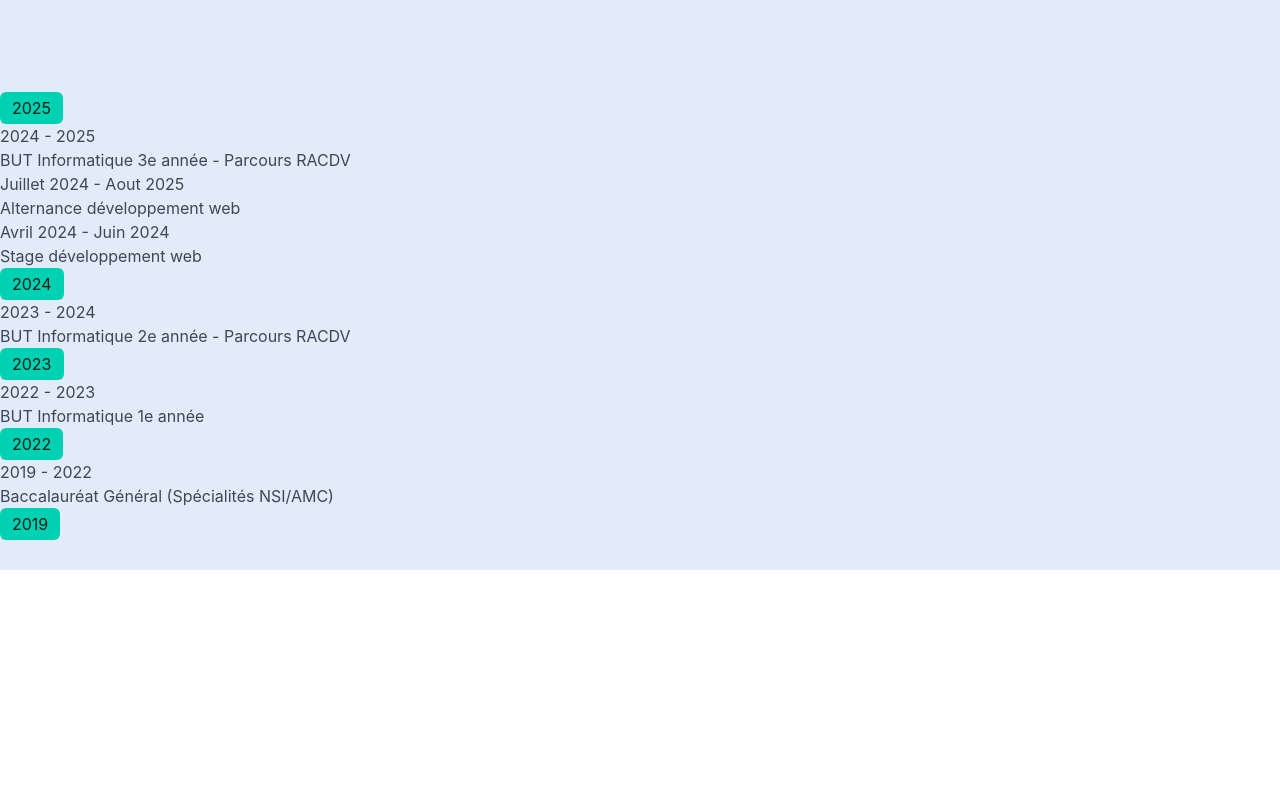
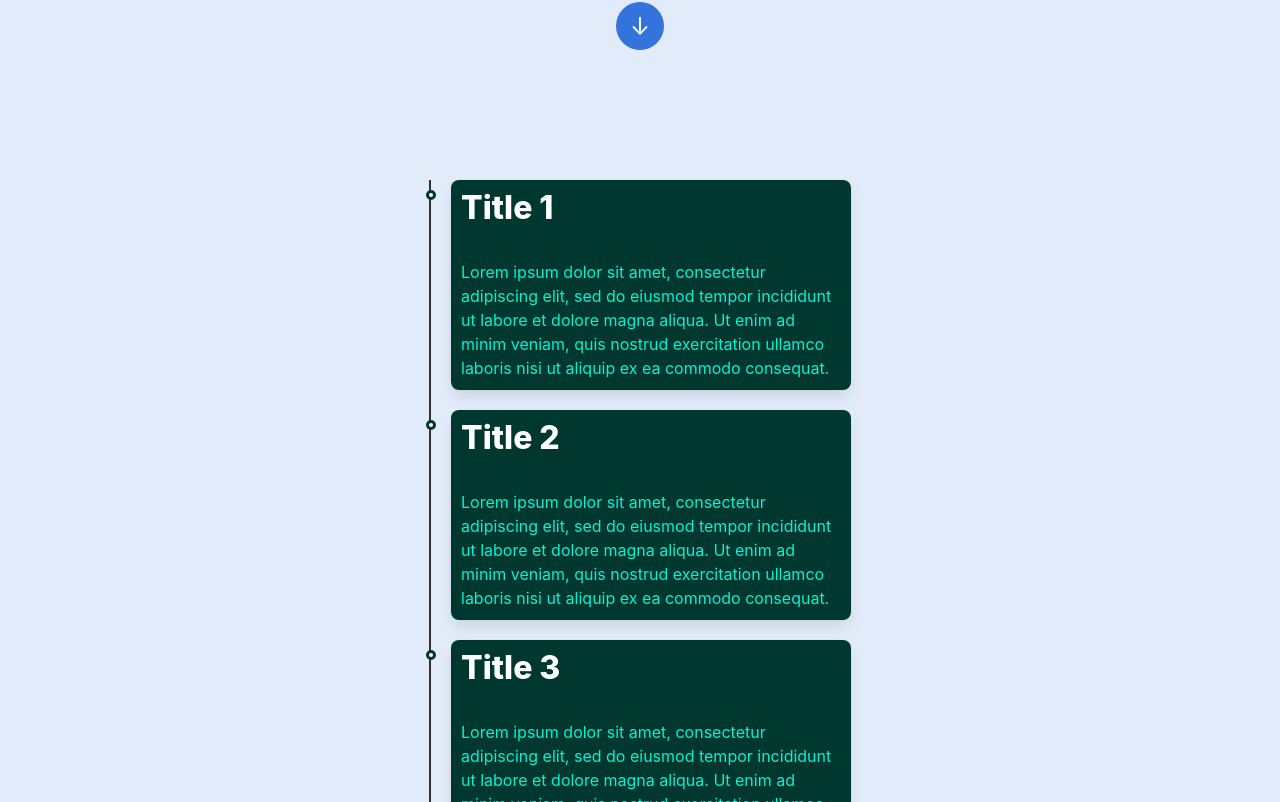
Before and after one commit to ivelter/portfolio, a Vue app: page /home in a window 1280 px wide. Shown: the part 718-1520 px from the top of the page. Before the commit the page ends 1288 px from the top, so only its background shows below. Built offline with nearby package versions, Linux system fonts and the light colour scheme.

Commit message:
🎨Add: Scroll button + fix timeline

```diff
--- a/package.json
+++ b/package.json
@@ -11,7 +11,7 @@
     "type-check": "vue-tsc --build",
     "lint": "eslint . --fix",
     "format": "prettier --write src/",
-    "deploy": "git subtree push --prefix dist origin gh-pages"
+    "deploy": "npm run build && git add dist/* && git commit -m \"🛠️New build\" && git push && git subtree push --prefix dist origin gh-pages"
   },
   "dependencies": {
     "vue": "^3.5.13",
--- a/src/components/TimelineEducation.vue
+++ b/src/components/TimelineEducation.vue
@@ -2,77 +2,168 @@
 </script>
 
 <template>
-  <div class="timeline">
-    <header class="timeline-header">
-      <span class="tag is-medium is-primary">2025</span>
-    </header>
-
-    <div class="timeline-item">
-      <div class="timeline-marker"></div>
-      <div class="timeline-content">
-        <p class="heading">2024 - 2025</p>
-        <p>BUT Informatique 3e année - Parcours RACDV</p>
+  <div id="timeline-container">
+    <div class="timeline">
+      <div class="outer">
+        <div class="card">
+          <div class="info">
+            <h3 class="title">Title 1</h3>
+            <p>Lorem ipsum dolor sit amet, consectetur adipiscing elit, sed do eiusmod tempor incididunt ut labore et dolore magna aliqua. Ut enim ad minim veniam, quis nostrud exercitation ullamco laboris nisi ut aliquip ex ea commodo consequat. </p>
+          </div>
+        </div>
+        <div class="card">
+          <div class="info">
+            <h3 class="title">Title 2</h3>
+            <p>Lorem ipsum dolor sit amet, consectetur adipiscing elit, sed do eiusmod tempor incididunt ut labore et dolore magna aliqua. Ut enim ad minim veniam, quis nostrud exercitation ullamco laboris nisi ut aliquip ex ea commodo consequat. </p>
+          </div>
+        </div>
+        <div class="card">
+          <div class="info">
+            <h3 class="title">Title 3</h3>
+            <p>Lorem ipsum dolor sit amet, consectetur adipiscing elit, sed do eiusmod tempor incididunt ut labore et dolore magna aliqua. Ut enim ad minim veniam, quis nostrud exercitation ullamco laboris nisi ut aliquip ex ea commodo consequat. </p>
+          </div>
+        </div>
+        <div class="card">
+          <div class="info">
+            <h3 class="title">Title 4</h3>
+            <p>Lorem ipsum dolor sit amet, consectetur adipiscing elit, sed do eiusmod tempor incididunt ut labore et dolore magna aliqua. Ut enim ad minim veniam, quis nostrud exercitation ullamco laboris nisi ut aliquip ex ea commodo consequat. </p>
+          </div>
+        </div>
+        <div class="card">
+          <div class="info">
+            <h3 class="title">Title 5</h3>
+            <p>Lorem ipsum dolor sit amet, consectetur adipiscing elit, sed do eiusmod tempor incididunt ut labore et dolore magna aliqua. Ut enim ad minim veniam, quis nostrud exercitation ullamco laboris nisi ut aliquip ex ea commodo consequat. </p>
+          </div>
+        </div>
       </div>
     </div>
+  </div>
 
-    <div class="timeline-item">
-      <div class="timeline-marker"></div>
-      <div class="timeline-content">
-        <p class="heading">Juillet 2024 - Aout 2025</p>
-        <p>Alternance développement web</p>
-      </div>
-    </div>
+  <!--  <div class="">-->
+<!--    <header class="timeline-header">-->
+<!--      <span class="tag is-medium is-primary">2025</span>-->
+<!--    </header>-->
 
-    <div class="timeline-item">
-      <div class="timeline-marker"></div>
-      <div class="timeline-content">
-        <p class="heading">Avril 2024 - Juin 2024</p>
-        <p>Stage développement web</p>
-      </div>
-    </div>
+<!--    <div class="timeline-item">-->
+<!--      <div class="timeline-marker"></div>-->
+<!--      <div class="timeline-content">-->
+<!--        <p class="heading">2024 - 2025</p>-->
+<!--        <p>BUT Informatique 3e année - Parcours RACDV</p>-->
+<!--      </div>-->
+<!--    </div>-->
+
+<!--    <div class="timeline-item">-->
+<!--      <div class="timeline-marker"></div>-->
+<!--      <div class="timeline-content">-->
+<!--        <p class="heading">Juillet 2024 - Aout 2025</p>-->
+<!--        <p>Alternance développement web</p>-->
+<!--      </div>-->
+<!--    </div>-->
+
+<!--    <div class="timeline-item">-->
+<!--      <div class="timeline-marker"></div>-->
+<!--      <div class="timeline-content">-->
+<!--        <p class="heading">Avril 2024 - Juin 2024</p>-->
+<!--        <p>Stage développement web</p>-->
+<!--      </div>-->
+<!--    </div>-->
 
 
-    <header class="timeline-header">
-      <span class="tag is-medium is-primary">2024</span>
-    </header>
+<!--    <header class="timeline-header">-->
+<!--      <span class="tag is-medium is-primary">2024</span>-->
+<!--    </header>-->
 
-    <div class="timeline-item">
-      <div class="timeline-marker"></div>
-      <div class="timeline-content">
-        <p class="heading">2023 - 2024</p>
-        <p>BUT Informatique 2e année - Parcours RACDV</p>
-      </div>
-    </div>
+<!--    <div class="timeline-item">-->
+<!--      <div class="timeline-marker"></div>-->
+<!--      <div class="timeline-content">-->
+<!--        <p class="heading">2023 - 2024</p>-->
+<!--        <p>BUT Informatique 2e année - Parcours RACDV</p>-->
+<!--      </div>-->
+<!--    </div>-->
 
 
-    <header class="timeline-header">
-      <span class="tag is-medium is-primary">2023</span>
-    </header>
+<!--    <header class="timeline-header">-->
+<!--      <span class="tag is-medium is-primary">2023</span>-->
+<!--    </header>-->
 
-    <div class="timeline-item">
-      <div class="timeline-marker"></div>
-      <div class="timeline-content">
-        <p class="heading">2022 - 2023</p>
-        <p>BUT Informatique 1e année</p>
-      </div>
-    </div>
+<!--    <div class="timeline-item">-->
+<!--      <div class="timeline-marker"></div>-->
+<!--      <div class="timeline-content">-->
+<!--        <p class="heading">2022 - 2023</p>-->
+<!--        <p>BUT Informatique 1e année</p>-->
+<!--      </div>-->
+<!--    </div>-->
 
 
-    <header class="timeline-header">
-      <span class="tag is-medium is-primary">2022</span>
-    </header>
+<!--    <header class="timeline-header">-->
+<!--      <span class="tag is-medium is-primary">2022</span>-->
+<!--    </header>-->
 
-    <div class="timeline-item">
-      <div class="timeline-marker"></div>
-      <div class="timeline-content">
-        <p class="heading">2019 - 2022</p>
-        <p>Baccalauréat Général (Spécialités NSI/AMC)</p>
-      </div>
-    </div>
+<!--    <div class="timeline-item">-->
+<!--      <div class="timeline-marker"></div>-->
+<!--      <div class="timeline-content">-->
+<!--        <p class="heading">2019 - 2022</p>-->
+<!--        <p>Baccalauréat Général (Spécialités NSI/AMC)</p>-->
+<!--      </div>-->
+<!--    </div>-->
 
 
-    <div class="timeline-header">
-      <span class="tag is-medium is-primary">2019</span>
-    </div>
-  </div>
+<!--    <div class="timeline-header">-->
+<!--      <span class="tag is-medium is-primary">2019</span>-->
+<!--    </div>-->
+<!--  </div>-->
 </template>
+
+<style scoped>
+#timeline-container {
+  display: flex;
+  justify-content: center;
+}
+
+/* Timeline Container */
+.timeline {
+  margin: 20px auto;
+  padding: 20px;
+}
+
+/* Outer Layer with the timeline border */
+.outer {
+  border-left: 2px solid #333;
+}
+
+/* Card container */
+.card {
+  position: relative;
+  margin: 0 0 20px 20px;
+  padding: 10px;
+  background: #003830;
+  color: #05f3d0;
+  border-radius: 8px;
+  max-width: 400px;
+}
+
+/* Information about the timeline */
+.info {
+  display: flex;
+  flex-direction: column;
+  gap: 10px;
+}
+
+/* Title of the card */
+.title {
+  color: white;
+  position: relative;
+}
+
+/* Timeline dot  */
+.title::before {
+  content: "";
+  position: absolute;
+  width: 10px;
+  height: 10px;
+  background: white;
+  border-radius: 999px;
+  left: -35px;
+  border: 3px solid #003830;
+}
+</style>
--- a/src/views/MainPage.vue
+++ b/src/views/MainPage.vue
@@ -1,18 +1,31 @@
 <script setup lang="ts">
 import TimelineEducation from '@/components/TimelineEducation.vue'
+
+function scrollToSection(section: string) {
+  const nextSection = document.getElementById(section);
+  if (nextSection) {
+    nextSection.scrollIntoView({ behavior: "smooth" });
+  }
+}
 </script>
 
 <template>
   <section class="hero is-fullheight fullwidth">
     <div class="hero-body">
-      <div class="">
+      <div>
         <p class="title">Portfolio</p>
         <p class="subtitle">Bienvenue sur mon portfolio</p>
+      </div>
+
+      <div class="jump-button-container">
+        <button class="jump-button" @click="scrollToSection('timeline-edu')">
+          ↓
+        </button>
       </div>
     </div>
   </section>
 
-  <div class="fullwidth">
+  <div id="timeline-edu" class="fullwidth pt-6">
     <TimelineEducation />
   </div>
 </template>
@@ -22,4 +35,28 @@ import TimelineEducation from '@/components/TimelineEducation.vue'
   width: 100%;
   min-width: 10vw;
 }
+
+.jump-button-container {
+  position: absolute;
+  bottom: 2rem;
+  left: 50%;
+  transform: translateX(-50%);
+}
+
+.jump-button {
+  background-color: #3273dc;
+  color: #fff;
+  border: none;
+  border-radius: 50%;
+  width: 3rem;
+  height: 3rem;
+  font-size: 1.5rem;
+  cursor: pointer;
+  transition: transform 0.3s ease, background-color 0.3s ease;
+}
+
+.jump-button:hover {
+  background-color: #275aa8;
+  transform: scale(1.1) rotate(15deg);
+}
 </style>
```
Also changed, not shown: 8 other files (tests, documents, lock files or other folders).
